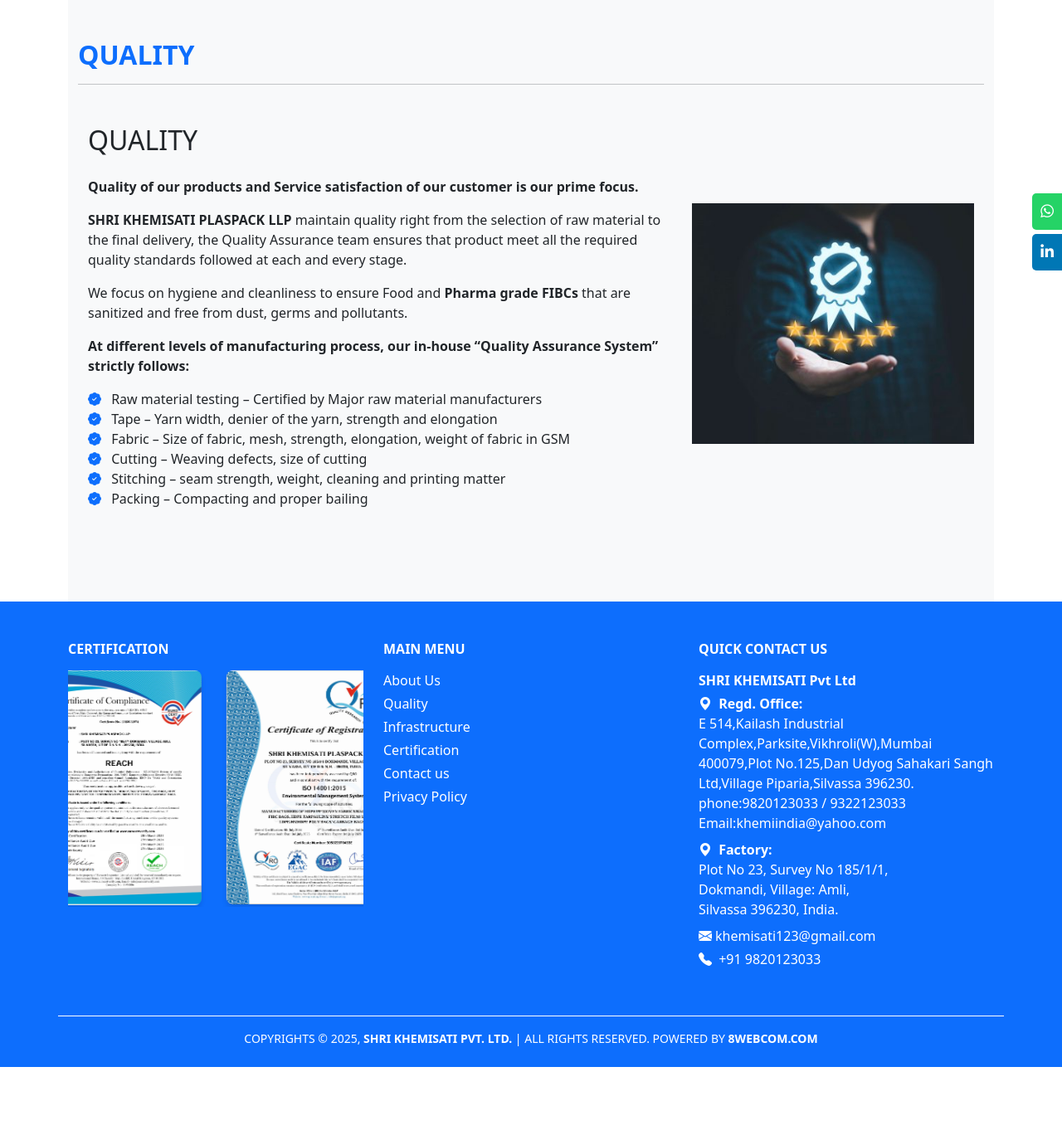
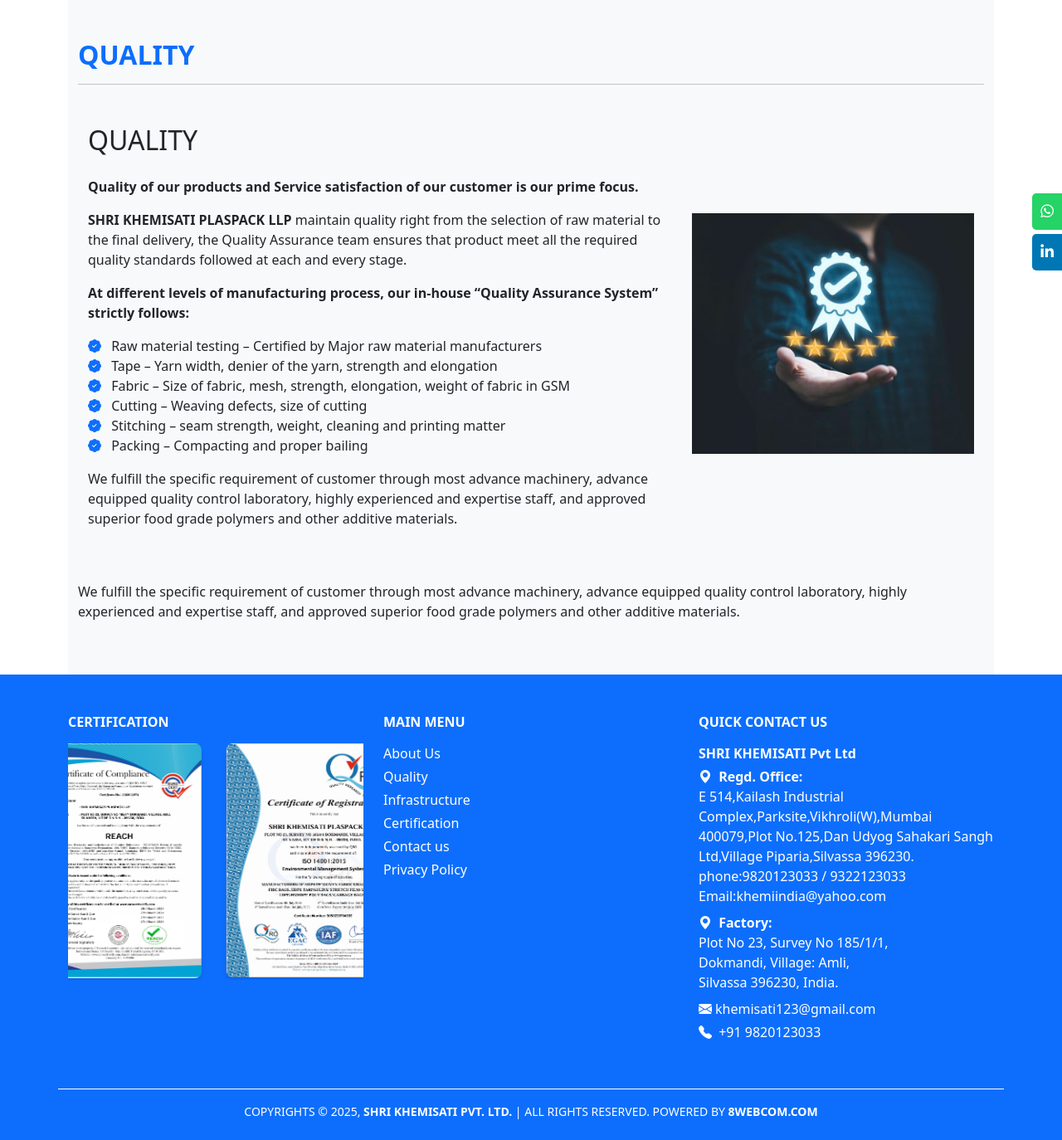
Before and after one commit to readywebsites/alpinefibc-bootstrap--08-, a Django app: page /quality.html in a window 1280 px wide. Shown: the part 87-1461 px from the top of the page at 83% size. Before the commit the page ends 1373 px from the top, so only its background shows below. Run offline with Django 5.2, Linux system fonts and the light colour scheme.

Commit message:
quality one line delete

```diff
--- a/templates/quality.html
+++ b/templates/quality.html
@@ -27,7 +27,6 @@
       <div class="double-line mb-4"></div>
       <p><strong>Quality of our products and Service satisfaction of our customer is our prime focus.</strong></p>
       <p><strong>SHRI KHEMISATI PLASPACK LLP</strong> maintain quality right from the selection of raw material to the final delivery, the Quality Assurance team ensures that product meet all the required quality standards followed at each and every stage.</p>
-      <p>We focus on hygiene and cleanliness to ensure Food and <strong>Pharma grade FIBCs</strong> that are sanitized and free from dust, germs and pollutants.</p>
 
       <p class="fw-bold">At different levels of manufacturing process, our in-house “Quality Assurance System” strictly follows:</p>
       <ul class="list-unstyled">
@@ -39,6 +38,7 @@
         <li><i class="bi bi-patch-check-fill text-primary me-2"></i> Packing – Compacting and proper bailing</li>
       </ul>
 
+      <p>We fulfill the specific requirement of customer through most advance machinery, advance equipped quality control laboratory, highly experienced and expertise staff, and approved superior food grade polymers and other additive materials.</p>
     </div>
 
     <!-- Right Column: Image -->
@@ -50,6 +50,7 @@
 </div>
 
 
+    <p class="mt-4">We fulfill the specific requirement of customer through most advance machinery, advance equipped quality control laboratory, highly experienced and expertise staff, and approved superior food grade polymers and other additive materials.</p>
   </div>
 </section>
 
```
